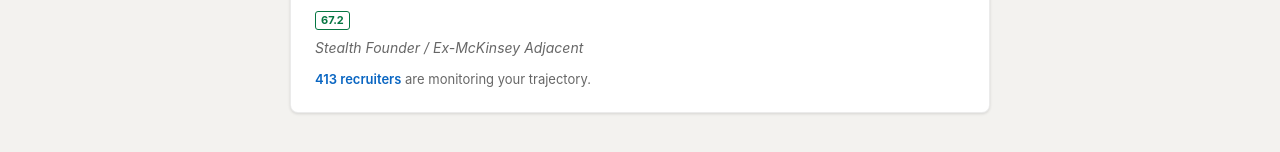
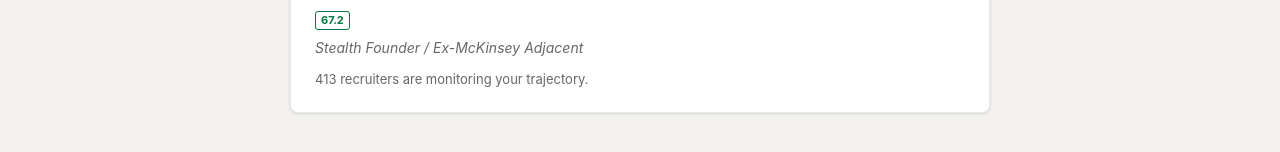
Before and after one commit to iamarpitahuja/Lapedln-Silly-Hacks, a React app in the folder frontend/: page /me in a window 1280 px wide. Shown: the part 324-476 px from the top of the page. Built offline with nearby package versions, Linux system fonts and the light colour scheme; the HTML template or start-up script is replaced by a standard one.

Commit message:
fix: use text node for recruiter stat so regex test passes

```diff
--- a/frontend/src/features/me/ProfileHero/ProfileHero.jsx
+++ b/frontend/src/features/me/ProfileHero/ProfileHero.jsx
@@ -22,7 +22,7 @@
         </div>
         <p className={styles.persona}>{persona}</p>
         <p className={styles.recruiterStat}>
-          <span className={styles.statValue}>{stats.recruiterViews} recruiters</span> are monitoring your trajectory.
+          {stats.recruiterViews} recruiters are monitoring your trajectory.
         </p>
       </div>
     </div>
--- a/frontend/src/features/me/ProfileHero/ProfileHero.module.css
+++ b/frontend/src/features/me/ProfileHero/ProfileHero.module.css
@@ -78,8 +78,3 @@
   font-size: 13px;
   color: rgba(0, 0, 0, 0.6);
 }
-
-.statValue {
-  font-weight: 600;
-  color: #0A66C2;
-}
```
Also changed, not shown: 1 other file (tests, documents, lock files or other folders).
